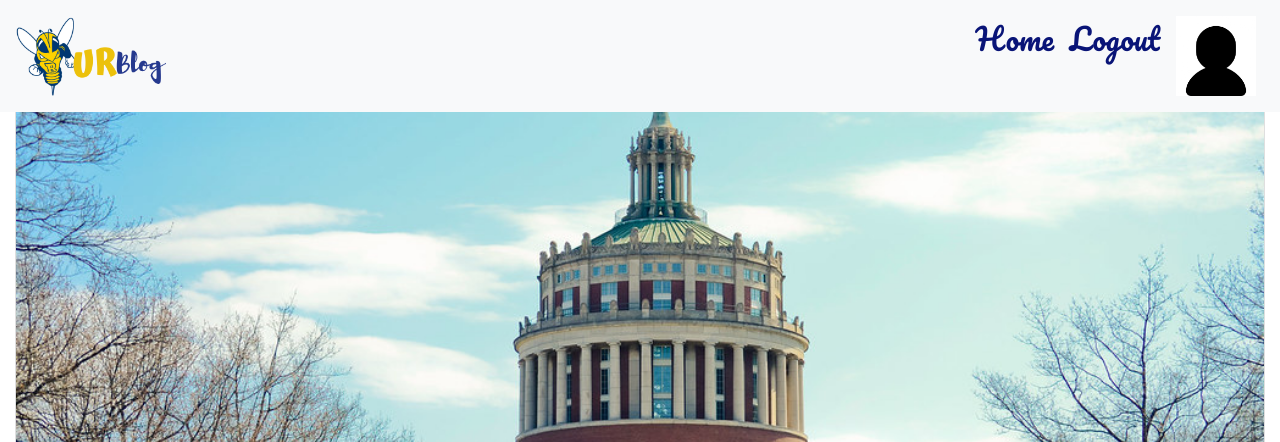
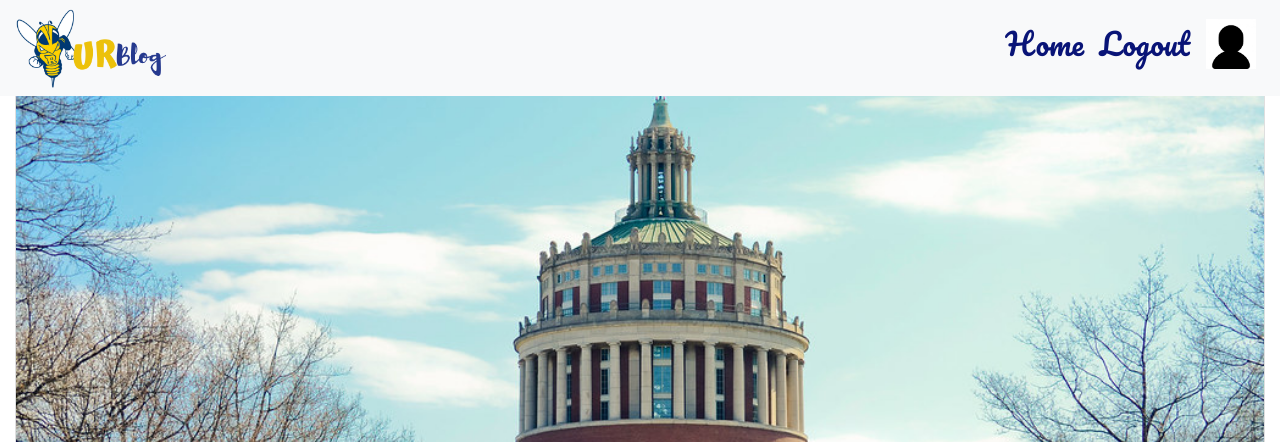
Before and after one commit to Pratistha98/CS210, a Flask app: page /posts/1 in a window 1280 px wide. Shown: the top 442 px of the page. Run offline with Flask 2, Linux system fonts and the light colour scheme; a user stored in the database is signed in; data comes from the database, SQL or seed files in the repository; both versions use the stored data as it was after the commit; some libraries are stand-ins or nearby versions; some web fonts are replaced.

Commit message:
fixed navbar img, redirect for edit profile

```diff
--- a/backend.py
+++ b/backend.py
@@ -208,7 +208,7 @@ def account():
         current_user.class_year = form.class_year.data
         db.session.commit()
         flash('Your account has been updated!', 'success')
-        return redirect(url_for('account'))
+        return redirect(url_for('profile'))
     elif request.method == 'GET':
         form.username.data = current_user.username
         form.email.data = current_user.email
--- a/templates/Header.html
+++ b/templates/Header.html
@@ -3,8 +3,10 @@
 <head>
   <style>
     #nav_img{
-      height: 25px;
-      width: 25px;
+      height: 50px;
+      width: 50px;
+      position:relative;
+      top:-5px;
     }
   </style>
   <meta charset="UTF-8">
@@ -36,7 +38,7 @@
         {% if logged_in %}
           <a class="nav-link" href="http://localhost:5000/">Home</a>
           <a class="nav-link" href="http://localhost:5000/logout">Logout</a>
-          <a class="nav-link" href="http://localhost:5000/profile"><img class ="logo1" src="/static/user_pictures/{{current_user.picture}}"></a>
+          <a class="nav-link" href="http://localhost:5000/profile"><img class ="logo1" id="nav_img" src="/static/user_pictures/{{current_user.picture}}"></a>
         {% else %}
           <a class="nav-link" href="http://localhost:5000/">Home</a>
           <a class="nav-link" href="http://localhost:5000/login">Login</a>
@@ -51,7 +53,7 @@
         {% if logged_in %}
         <a class="nav-link" href="http://localhost:5000/">Home</a>
         <a class="nav-link" href="http://localhost:5000/logout">Logout</a>
-        <a class="nav-link" href="http://localhost:5000/profile"><img src="/static/user_pictures/{{current_user.picture}}" id="nav_img"></a>
+        <a class="nav-link" href="http://localhost:5000/profile"><img class="logo1" id="nav_img" src="/static/user_pictures/{{current_user.picture}}"></a>
       {% else %}
         <a class="nav-link" href="http://localhost:5000/">Home</a>
         <a class="nav-link" href="http://localhost:5000/login">Login</a>
```
Also changed, not shown: database.db, 1 other file.
